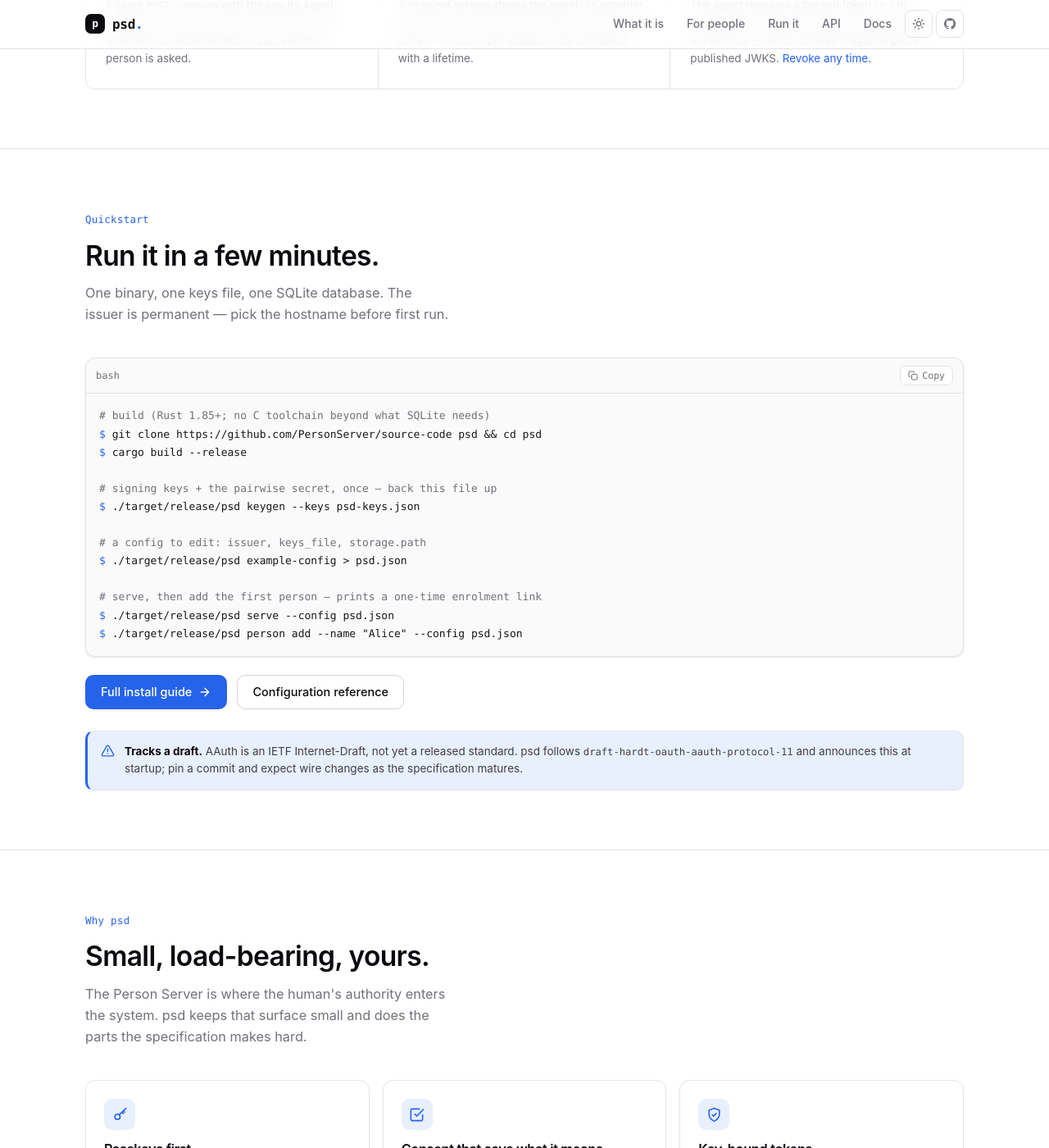
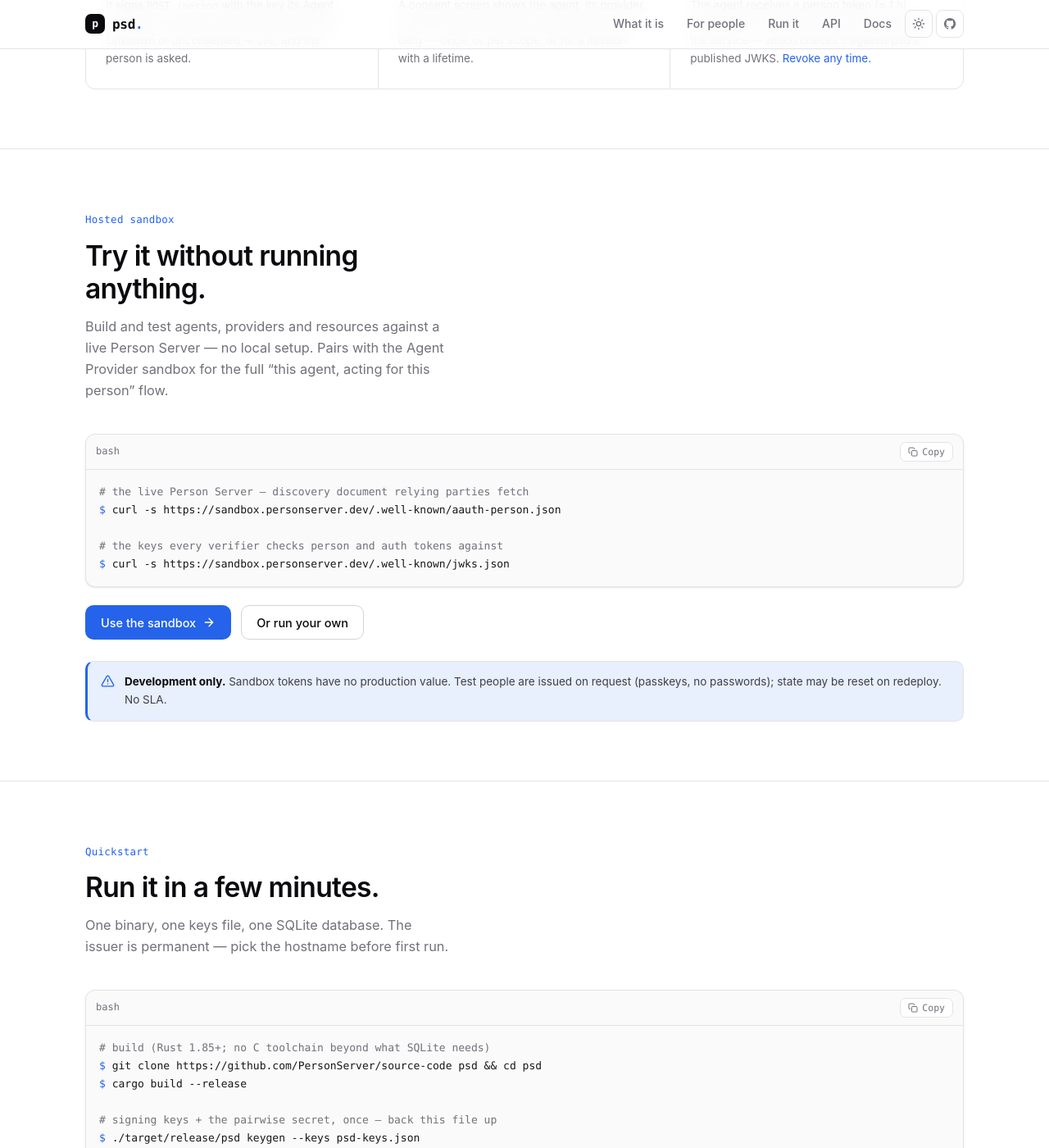
Before and after one commit to PersonServer/source-code, a Jekyll site: the page built from index.html, in a window 1280 px wide and 1400 px high, scrolled down 2732 px. Shown: the whole window at 82% size. Built offline with Jekyll 4.4.1, drawn with Linux system fonts in a browser that asks for light colours; some of the changed text lies outside the part shown.

Commit message:
site: hosted sandbox at sandbox.personserver.dev + Plausible analytics
New docs/sandbox.md (issuer, TTLs, endpoints, rate limits, how to get a
test person, building against it as agent / resource / provider), a
landing section mirroring the apd one, a doc card, footer link, and a
pointer from the docs index. Test people are operator-issued (passkeys),
so the page routes requests to operator@personserver.dev. Also the
self-hosted Plausible snippet, as on agentprovider.dev.

Co-Authored-By: Claude Fable 5 <noreply@anthropic.com>
Claude-Session: https://claude.ai/code/session_0172UEinLMFvr31KXZ8gxVkx

```diff
--- a/_includes/footer.html
+++ b/_includes/footer.html
@@ -19,6 +19,7 @@
       <a href="{{ '/docs/configuration.html' | relative_url }}">Configuration</a>
       <a href="{{ '/docs/cli.html' | relative_url }}">Command line</a>
       <a href="{{ '/docs/api.html' | relative_url }}">HTTP API</a>
+      <a href="{{ '/docs/sandbox.html' | relative_url }}">Hosted sandbox</a>
     </div>
     <div class="col">
       <h4>Ecosystem</h4>
--- a/_includes/head.html
+++ b/_includes/head.html
@@ -13,3 +13,5 @@
 {%- endcomment -%}
 <script src="{{ '/assets/js/theme.js' | relative_url }}"></script>
 <link rel="stylesheet" href="{{ '/assets/css/site.css' | relative_url }}">
+<!-- Self-hosted Plausible analytics (analytics.tsok.org) -->
+<script defer data-domain="personserver.dev" src="https://analytics.tsok.org/js/script.js"></script>
--- a/index.html
+++ b/index.html
@@ -158,6 +158,41 @@ description: A Person Server is the part of AAuth that speaks for the human —
   </div>
 </section>
 
+<!-- ============================================================ sandbox -->
+<section class="section" id="sandbox">
+  <div class="wrap">
+    <div class="section-head">
+      <span class="eyebrow">Hosted sandbox</span>
+      <h2>Try it without running anything.</h2>
+      <p>Build and test agents, providers and resources against a live Person Server — no local setup. Pairs with the <a href="https://agentprovider.dev/docs/sandbox.html">Agent Provider sandbox</a> for the full “this agent, acting for this person” flow.</p>
+    </div>
+
+    <div class="code">
+      <div class="code-head"><span class="tag">bash</span><button class="copy" data-copy="cmd-sandbox" type="button"></button></div>
+<pre id="cmd-sandbox"><span class="c"># the live Person Server — discovery document relying parties fetch</span>
+<span class="p">$</span> curl -s https://sandbox.personserver.dev/.well-known/aauth-person.json
+
+<span class="c"># the keys every verifier checks person and auth tokens against</span>
+<span class="p">$</span> curl -s https://sandbox.personserver.dev/.well-known/jwks.json</pre>
+    </div>
+
+    <div class="hero-actions" style="margin-top:22px">
+      <a class="btn btn-primary" href="{{ '/docs/sandbox.html' | relative_url }}">
+        Use the sandbox
+        <svg viewBox="0 0 24 24" fill="none" stroke="currentColor" stroke-width="2" stroke-linecap="round" stroke-linejoin="round"><path d="M5 12h14M12 5l7 7-7 7"/></svg>
+      </a>
+      <a class="btn btn-ghost" href="{{ '/docs/install.html' | relative_url }}">Or run your own</a>
+    </div>
+
+    <div style="margin-top:26px">
+      <p class="demo-note">
+        <svg viewBox="0 0 24 24" fill="none" stroke="currentColor" stroke-width="2" stroke-linecap="round" stroke-linejoin="round"><path d="M12 9v4M12 17h.01M10.3 3.9l-8 13.9A2 2 0 0 0 4 21h16a2 2 0 0 0 1.7-3.2l-8-13.9a2 2 0 0 0-3.4 0z"/></svg>
+        <span><b>Development only.</b> Sandbox tokens have no production value. Test people are issued on request (passkeys, no passwords); state may be reset on redeploy. No SLA.</span>
+      </p>
+    </div>
+  </div>
+</section>
+
 <!-- ============================================================ quickstart -->
 <section class="section" id="install">
   <div class="wrap">
@@ -298,6 +333,12 @@ description: A Person Server is the part of AAuth that speaks for the human —
         <p>Discovery, <code>/person</code>, <code>/pending</code>, <code>/token</code>, <code>/revoke</code>, <code>/mission</code>, and the error vocabulary.</p>
         <span class="go">Read <svg viewBox="0 0 24 24" fill="none" stroke="currentColor" stroke-width="2" stroke-linecap="round" stroke-linejoin="round"><path d="M5 12h14M12 5l7 7-7 7"/></svg></span>
       </a>
+      <a class="doclink" href="{{ '/docs/sandbox.html' | relative_url }}">
+        <span class="k">for developers</span>
+        <h3>Hosted sandbox</h3>
+        <p>A live Person Server at <code>sandbox.personserver.dev</code> to build and test against — test people on request, no local setup.</p>
+        <span class="go">Read <svg viewBox="0 0 24 24" fill="none" stroke="currentColor" stroke-width="2" stroke-linecap="round" stroke-linejoin="round"><path d="M5 12h14M12 5l7 7-7 7"/></svg></span>
+      </a>
       <a class="doclink" href="https://agentprovider.dev">
         <span class="k">the other half</span>
         <h3>agentprovider.dev</h3>
```
Also changed, not shown: docs/index.md (+9 -1 lines), docs/sandbox.md (added, +128 -0 lines).
